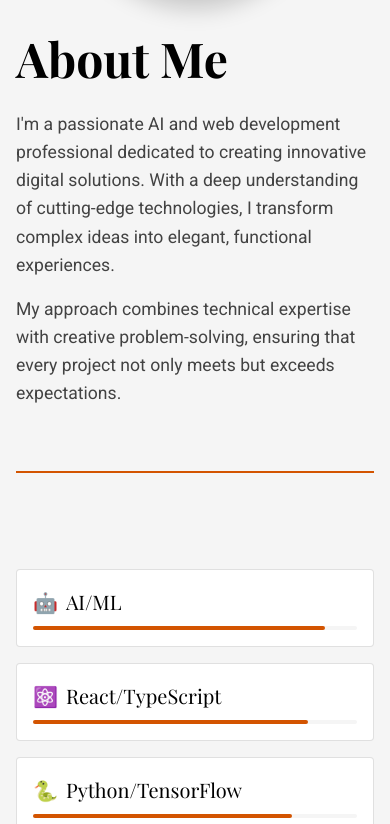
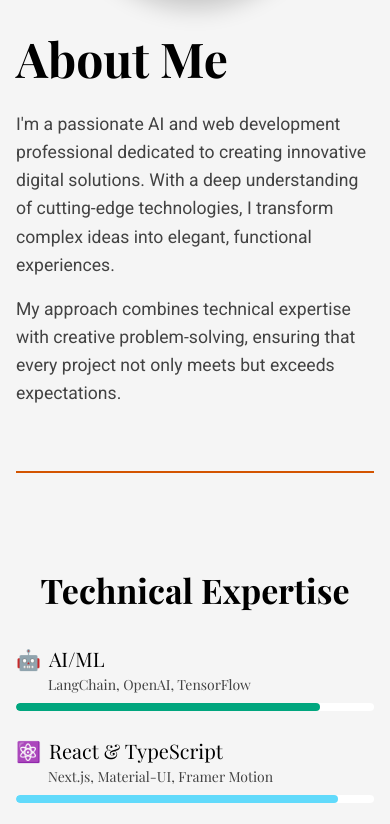
Before and after one commit to Hustada/victor-collective, a React (Create React App) app: page / in a window 390 px wide. Shown: the part 1176-2000 px from the top of the page. Built offline with nearby package versions, Linux system fonts and the light colour scheme; no server answers; a web font is replaced by a local one.

Commit message:
fix annoying things on mobile

```diff
--- a/src/components/About.tsx
+++ b/src/components/About.tsx
@@ -14,12 +14,36 @@ const About: React.FC = () => {
   const theme = useTheme();
   const isMobile = useMediaQuery(theme.breakpoints.down('md'));
 
-  // Skill items with icons
+  // Skill items with icons and descriptions
   const skills = [
-    { name: 'AI/ML', level: 90, icon: '🤖' },
-    { name: 'React/TypeScript', level: 85, icon: '⚛️' },
-    { name: 'Python/TensorFlow', level: 80, icon: '🐍' },
-    { name: 'Full Stack Dev', level: 85, icon: '🚀' },
+    {
+      name: 'AI/ML',
+      level: 85,
+      icon: '🤖',
+      description: 'LangChain, OpenAI, TensorFlow',
+      color: '#00A67E' // Green for AI
+    },
+    {
+      name: 'React & TypeScript',
+      level: 90,
+      icon: '⚛️',
+      description: 'Next.js, Material-UI, Framer Motion',
+      color: '#61DAFB' // React blue
+    },
+    {
+      name: 'Python Development',
+      level: 88,
+      icon: '🐍',
+      description: 'FastAPI, Django, Data Science',
+      color: '#3776AB' // Python blue
+    },
+    {
+      name: 'Full Stack',
+      level: 82,
+      icon: '🚀',
+      description: 'Node.js, PostgreSQL, AWS',
+      color: '#FF6B6B' // Coral red
+    },
   ];
 
   return (
@@ -175,54 +199,84 @@ const About: React.FC = () => {
 
         {/* Skills Section */}
         <Box sx={{ mt: 6 }}>
+          <Typography
+            variant="h4"
+            sx={{
+              fontWeight: 600,
+              mb: 4,
+              textAlign: 'center',
+              color: 'text.primary'
+            }}
+          >
+            Technical Expertise
+          </Typography>
+          <Grid container spacing={3}>
             {skills.map((skill, index) => (
+              <Grid item xs={12} key={skill.name}>
                 <motion.div
-              key={skill.name}
-              initial={{ x: 50, opacity: 0 }}
-              whileInView={{ x: 0, opacity: 1 }}
-              transition={{ duration: 0.8, delay: index * 0.1 }}
+                  initial={{ opacity: 0, x: -20 }}
+                  whileInView={{
+                    opacity: 1,
+                    x: 0,
+                    transition: {
+                      duration: 0.5,
+                      delay: index * 0.1
+                    }
+                  }}
                   viewport={{ once: true }}
                 >
-              <Paper
-                elevation={0}
+                  <Box sx={{ mb: 1 }}>
+                    <Typography
+                      variant="h6"
                       sx={{
-                  p: 2,
-                  mb: 2,
-                  backgroundColor: 'background.default',
-                  border: '1px solid',
-                  borderColor: 'divider',
+                        display: 'flex',
+                        alignItems: 'center',
+                        gap: 1,
+                        color: 'text.primary'
                       }}
                     >
-                <Box sx={{ display: 'flex', alignItems: 'center', mb: 1 }}>
-                  <Typography variant="h6" sx={{ mr: 1 }}>
-                    {skill.icon}
+                      <span>{skill.icon}</span>
+                      {skill.name}
                     </Typography>
-                  <Typography variant="h6">
-                    {skill.name}
+                    <Typography
+                      variant="body2"
+                      sx={{
+                        color: 'text.secondary',
+                        ml: 4
+                      }}
+                    >
+                      {skill.description}
                     </Typography>
                   </Box>
                   <Box
                     sx={{
-                    height: '4px',
-                    backgroundColor: 'background.paper',
+                      height: 8,
+                      bgcolor: 'background.default',
                       borderRadius: 1,
-                    position: 'relative',
+                      overflow: 'hidden'
                     }}
                   >
                     <motion.div
                       initial={{ width: 0 }}
-                    whileInView={{ width: `${skill.level}%` }}
-                    transition={{ duration: 1, delay: index * 0.1 }}
+                      whileInView={{
+                        width: `${skill.level}%`,
+                        transition: {
+                          duration: 1,
+                          delay: index * 0.1
+                        }
+                      }}
+                      viewport={{ once: true }}
                       style={{
                         height: '100%',
-                      backgroundColor: '#D35400',
-                      borderRadius: 4,
+                        backgroundColor: skill.color,
+                        borderRadius: 4
                       }}
                     />
                   </Box>
-              </Paper>
                 </motion.div>
+              </Grid>
             ))}
+          </Grid>
         </Box>
       </Container>
     </Box>
--- a/src/components/Hero.tsx
+++ b/src/components/Hero.tsx
@@ -68,6 +68,8 @@ const Hero = () => {
                   color: 'rgba(255, 255, 255, 0.9)',
                   textShadow: '1px 1px 2px rgba(0,0,0,0.2)',
                   textAlign: 'center',
+                  fontSize: { xs: '1.5rem', md: '2.125rem' },
+                  display: { xs: 'none', sm: 'block' },
                 }}
               >
                 Exploring the intersection of AI and modern web development
--- a/src/components/Projects.tsx
+++ b/src/components/Projects.tsx
@@ -199,11 +199,12 @@ const Projects = () => {
       whileInView={{ opacity: 1 }}
       viewport={{ once: true }}
       sx={{
-        py: 8,
+        py: { xs: 10, md: 12 },
+        pb: { xs: 16, md: 20 },
         backgroundColor: 'background.default'
       }}
     >
-      <Container maxWidth="lg">
+      <Container maxWidth="lg" sx={{ mb: { xs: 6, md: 8 } }}>
         <Typography
           variant="h2"
           sx={{
@@ -218,14 +219,14 @@ const Projects = () => {
         <Typography
           variant="h6"
           sx={{
-            mb: 6,
+            mb: { xs: 8, md: 10 },
             textAlign: 'center',
             color: 'text.secondary'
           }}
         >
           Exploring the intersection of technology and innovation
         </Typography>
-        <Grid container spacing={4}>
+        <Grid container spacing={6}>
           {projects.map((project, index) => (
             <Grid item xs={12} md={4} key={project.repoName}>
               <Card
@@ -243,6 +244,7 @@ const Projects = () => {
                   backdropFilter: 'blur(10px)',
                   border: '1px solid rgba(255, 255, 255, 0.1)',
                   transition: 'all 0.3s ease-in-out',
+                  mb: { xs: 4, md: 0 },
                   '&:hover': {
                     transform: 'translateY(-10px)',
                     boxShadow: (theme) => `0 10px 20px ${theme.palette.mode === 'dark' ? 'rgba(0,0,0,0.4)' : 'rgba(0,0,0,0.1)'}`,
```
Lines whose indentation alone changed are shown as unchanged.
